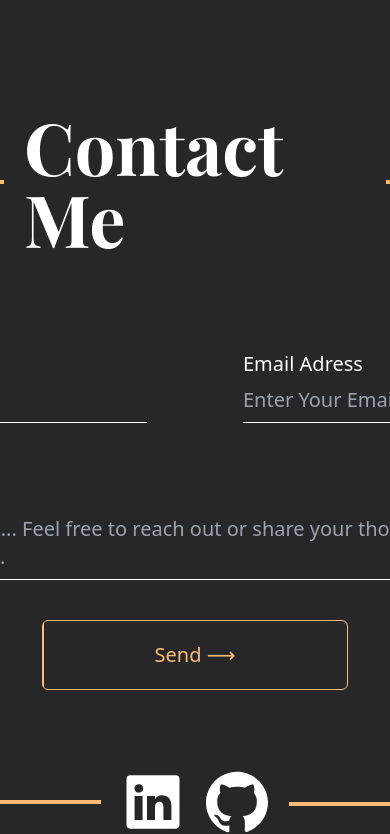
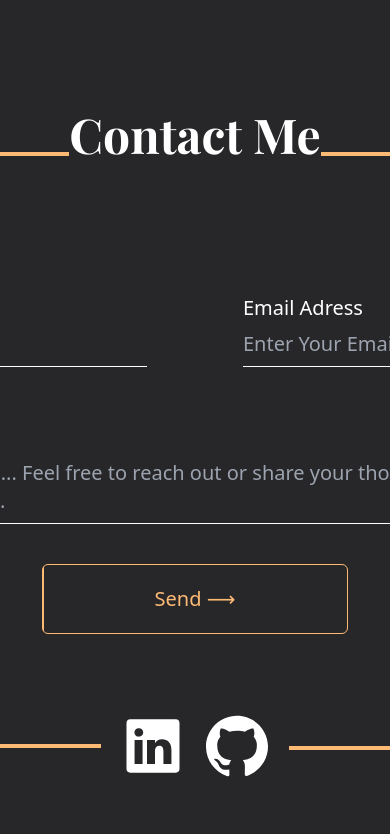
Before and after one commit to Novemu/webportfolio, a React (Vite) app: page / in a window 390 px wide. Shown: the part 4652-5486 px from the top of the page. After the commit the page ends 5430 px from the top, so only its background shows below. Built offline with nearby package versions, Linux system fonts and the light colour scheme; a web font is replaced by a local one.

Commit message:
Added screen responsiveness to Contact Me header text

```diff
--- a/src/ContactMeSection.tsx
+++ b/src/ContactMeSection.tsx
@@ -7,7 +7,7 @@ export function ContactMeSection() {
     <>
       <div className="flex items-center justify-between">
         <div className="mt-28 flex-1 border-2 border-orange-300"></div>
-        <h1 className="mt-28 flex justify-center px-5 font-playFair text-7xl font-bold text-white">
+        <h1 className="mb-10 mt-28 flex justify-center font-playFair text-5xl font-bold text-white sm:text-6xl md:text-7xl">
           Contact Me
         </h1>
         <div className="mt-28 flex-1 border-2 border-orange-300"></div>
```
